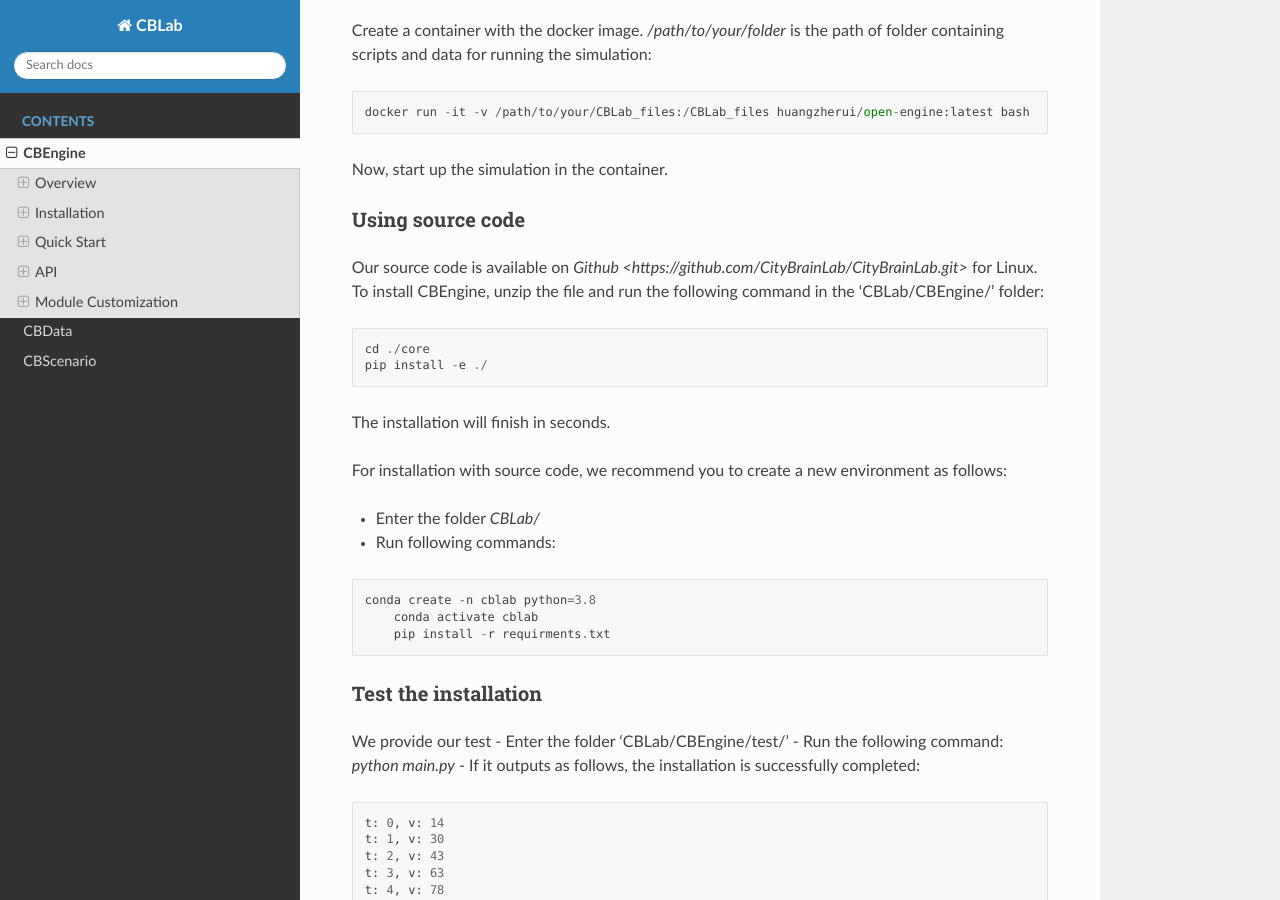
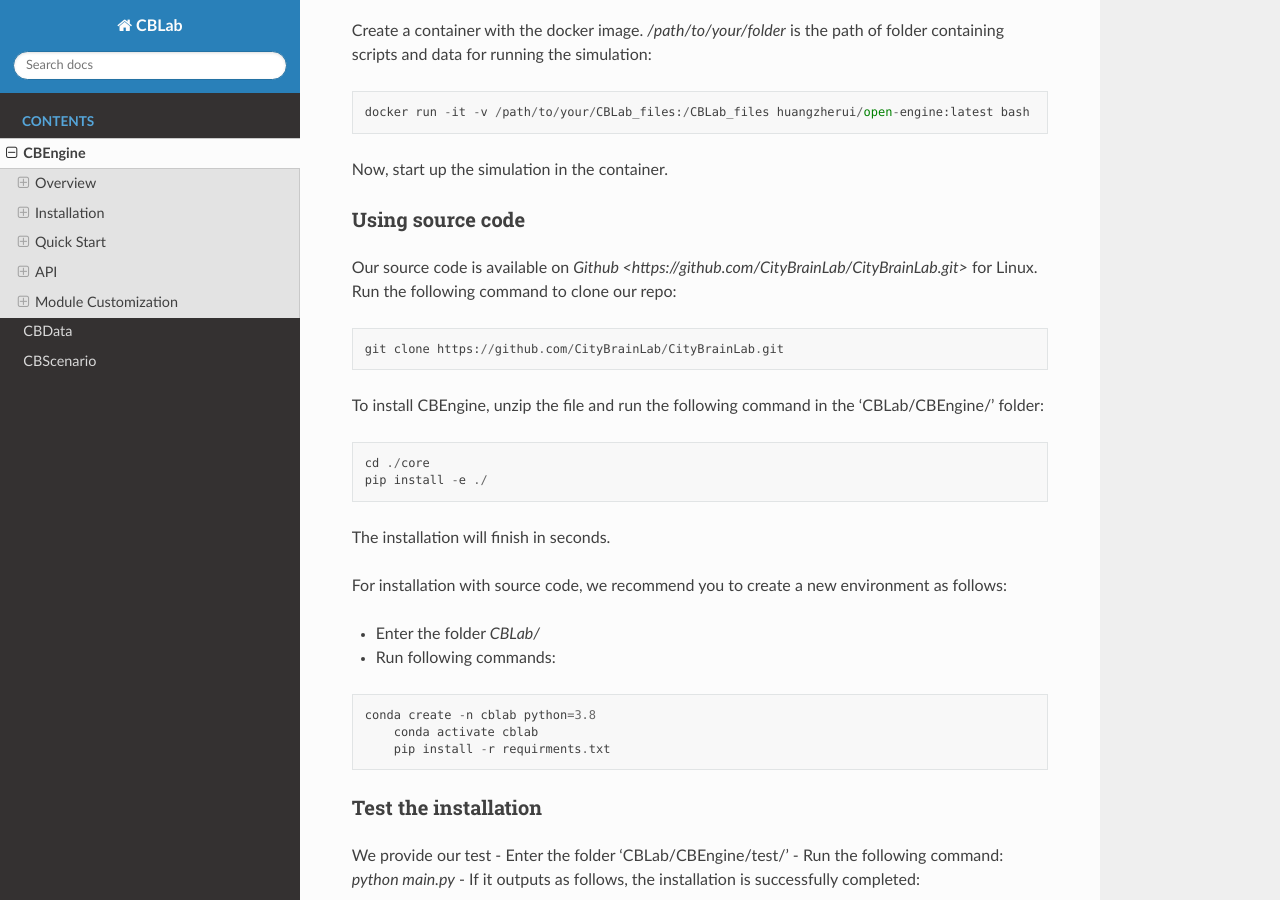
Before and after one commit to CaradryanLiang/CBLab-Documentation, a Sphinx documentation site: the page built from source/content/cbengine/cbengine.rst, in a window 1280 px wide and 900 px high, scrolled down 1877 px. Built offline with Sphinx 7.4.7 and the Read the Docs theme 2.0.0, drawn with Linux system fonts in a browser that asks for light colours.

Commit message:
add links

```diff
--- a/source/content/cbdata/cbdata.rst
+++ b/source/content/cbdata/cbdata.rst
@@ -29,7 +29,8 @@
 
 In this section, we demonstrate how to obtain large-scale input data for traffic simulation.
 
-We have released our database including the raw road networks of 100 main cities around the world. Google Drive Link:
+Our database is now available, including the raw road networks of 100 main cities around the world.
+See the `Google Drive Link <https://drive.google.com/drive/folders/1IyTvWprOA1R_6PVkuh7v9R4xrHcZAmYT?usp=sharing>`.
 
 In the database, the raw road network of one city consists of three files:
 
--- a/source/content/cbengine/cbengine.rst
+++ b/source/content/cbengine/cbengine.rst
@@ -79,7 +79,16 @@
 
 Using source code
 ====================
-Our source code is available on `Github <https://github.com/CityBrainLab/CityBrainLab.git>` for Linux. To install CBEngine, unzip the file and
+Our source code is available on `Github <https://github.com/CityBrainLab/CityBrainLab.git>` for Linux. Run the following
+command to clone our repo:
+
+.. code-block::
+
+    git clone https://github.com/CityBrainLab/CityBrainLab.git
+
+
+
+To install CBEngine, unzip the file and
 run the following command in the 'CBLab/CBEngine/' folder:
 
 .. code-block::
```
Also changed, not shown: source/index.rst (+6 -3 lines).
